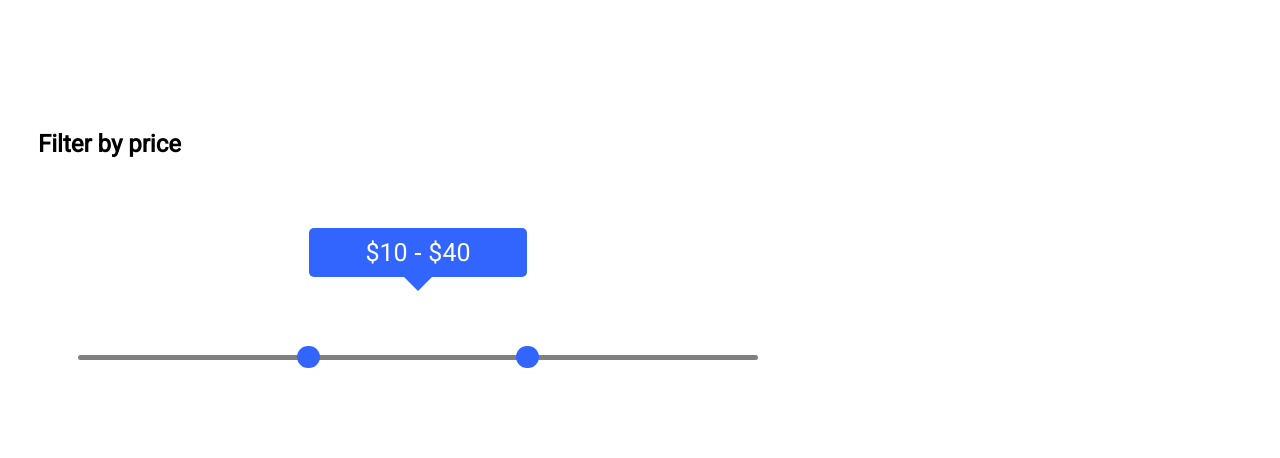
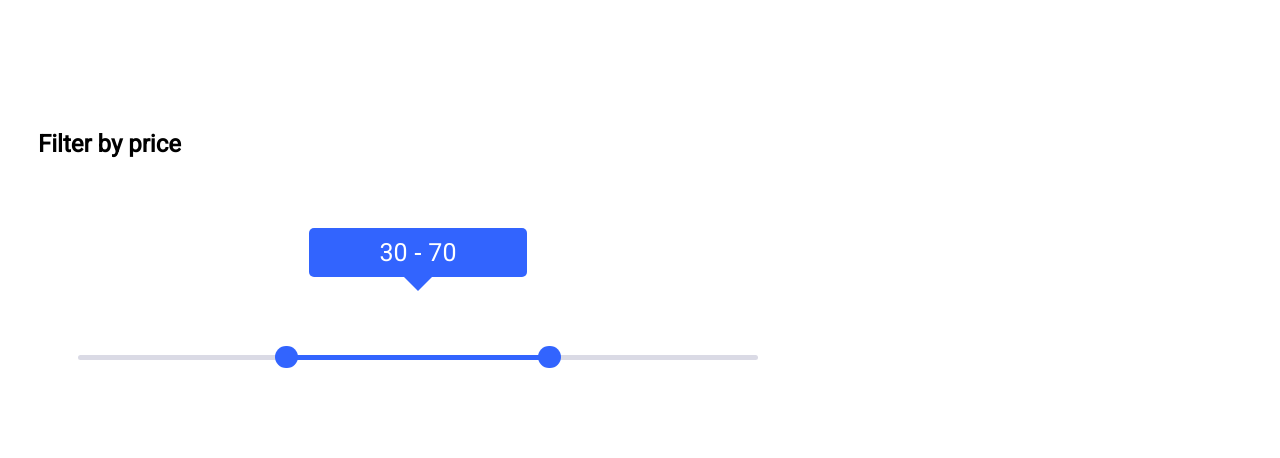
Before and after one commit to anshumanjaiswal/Practice-HTML-Task1-, a plain HTML site: page groceries.html in a window 1280 px wide. Shown: the part 184-642 px from the top of the page. Drawn offline with Linux system fonts and the light colour scheme.

Commit message:
price filter

```diff
--- a/groceries.css
+++ b/groceries.css
@@ -138,7 +138,7 @@ input[type="range"]{
   top: 0;
   bottom: 0;
   border-radius: 5px;
-  background-color: grey;
+  /* background-color: grey; */
 }
 input[type="range"]::-webkit-slider-runnable-track{
   -webkit-appearance: none;
--- a/groceries.html
+++ b/groceries.html
@@ -39,18 +39,18 @@
     <div class="wrapper">
   <div class="values">
    <span id="range-1">
-     $10
+     0
    </span>
    <span> &dash; </span>
  <span id="range-2">
-    $40
+    100
  </span>
  </div>
 
     <div class="container">
  <div class="slider-track"></div>
-    <input type="range" min="10" max="40" value="30" id="slider-1">
- <input type="range" min="10" max="40" value="20" id="slider-2">
+    <input type="range" min="0" max="100" value="30" id="slider-1" oninput="slideOne()">
+ <input type="range" min="0" max="100" value="70" id="slider-2" oninput="slideTwo()">
   </div>
 </div>
 
--- a/groceries.js
+++ b/groceries.js
@@ -1,6 +1,35 @@
-let range1 = document.getElementById("range-1");
-let range2 = document.getElementById("range-2");
+window.onload = function(){
+  slideOne();
+  slideTwo();
+}
+
+let displayValOne = document.getElementById("range-1");
+let displayValTwo = document.getElementById("range-2");
 let slider1 = document.getElementById("slider-1");
 let slider2 = document.getElementById("slider-2");
+let minGap = 1;
+let sliderTrack = document.querySelector(".slider-track");
+let sliderMaxValue = document.getElementById("slider-1").max;
 
-let minGap = 1;
+function slideOne() {
+  if(parseInt(slider2.value) - parseInt(slider1.value) <= minGap) {
+    slider1.value = parseInt(slider2.value) - minGap;
+  }
+  displayValOne.textContent = slider1.value;
+  fillColor();
+}
+
+function slideTwo() {
+  if(parseInt(slider2.value) - parseInt(slider1.value) <= minGap) {
+    slider2.value = parseInt(slider1.value) + minGap;
+
+  }
+  displayValTwo.textContent = slider2.value;
+  fillColor();
+}
+
+function fillColor() {
+  percent1 = (slider1.value / sliderMaxValue) * 100;
+  percent2 = (slider2.value / sliderMaxValue) * 100;
+  sliderTrack.style.background =  `linear-gradient(to right, #dadae5 ${percent1}%, #3264fe ${percent1}%, #3264fe ${percent2}%, #dadae5 ${percent2}%)`;
+}
```
